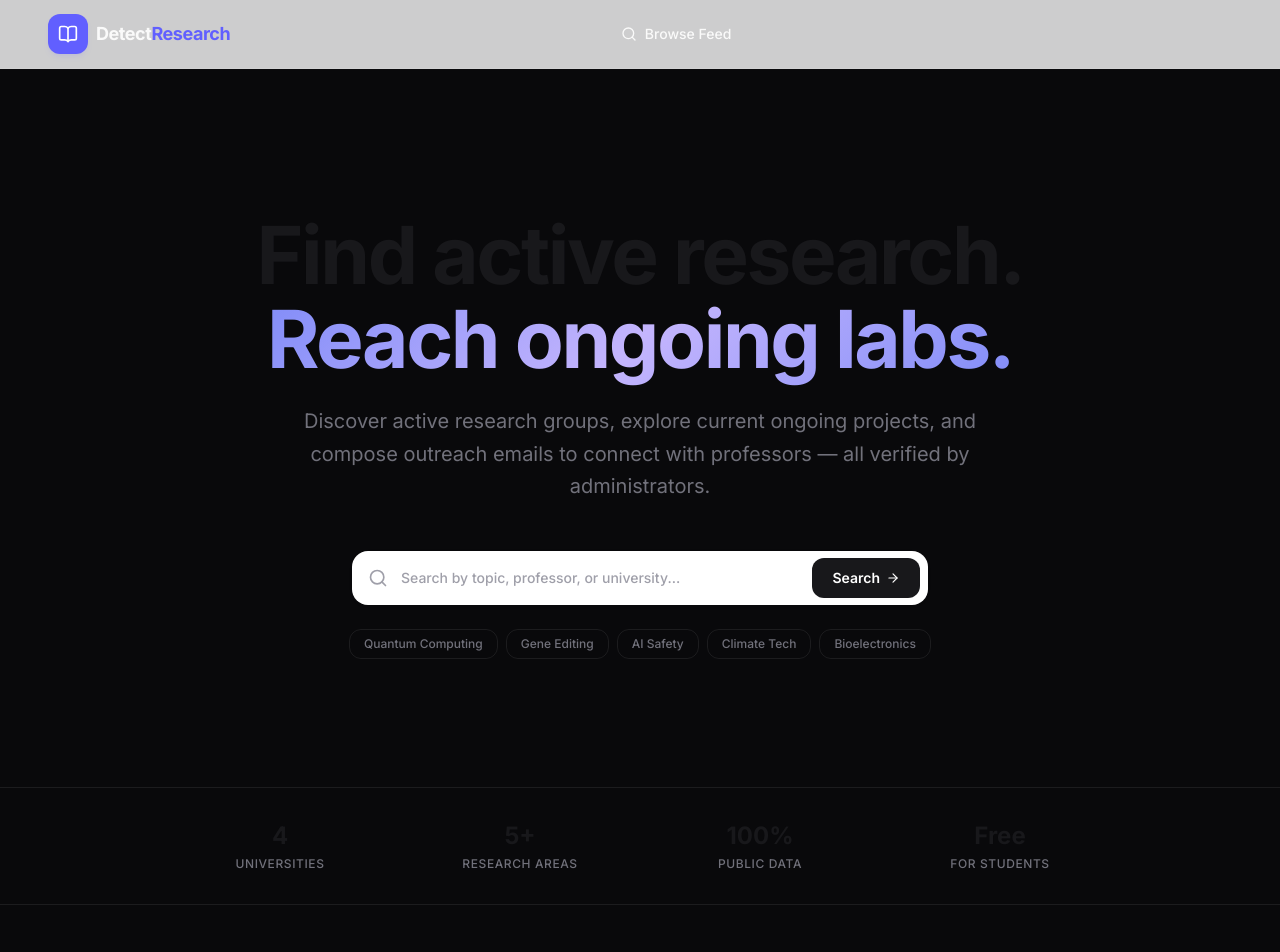
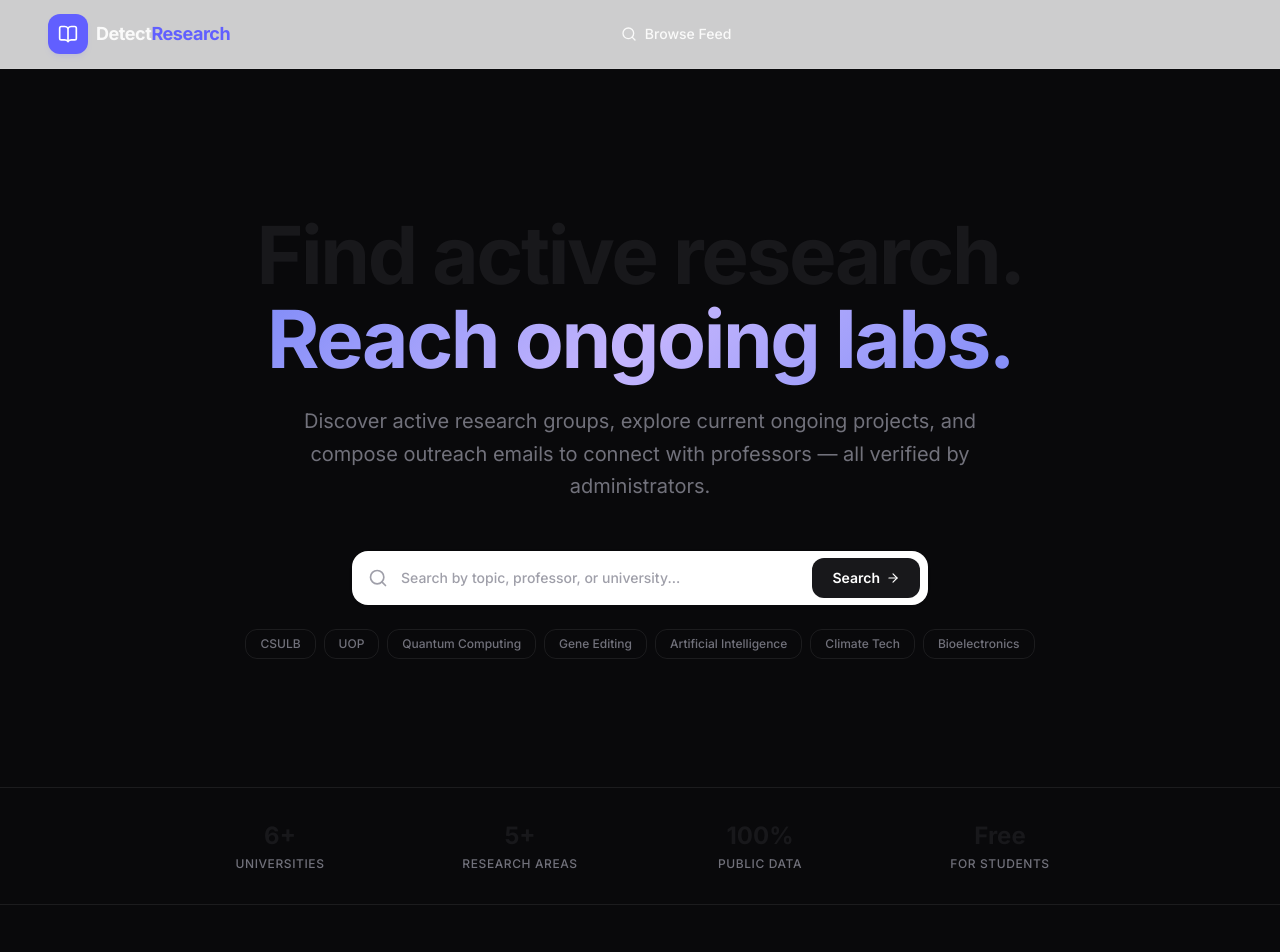
Before and after one commit to shrey1110-dotcom/DetectResearch, a Next.js app: page / in a window 1280 px wide. Shown: the top 952 px of the page. Built offline with nearby package versions, Linux system fonts and the light colour scheme; no server answers; the database is empty.

Commit message:
ui(landing): add CSULB and UOP quick filter tags and update university count

```diff
--- a/src/app/page.tsx
+++ b/src/app/page.tsx
@@ -77,10 +77,16 @@ export default function LandingPage() {
 
           {/* Quick links */}
           <div className="mt-6 flex flex-wrap justify-center gap-2">
-            {['Quantum Computing', 'Gene Editing', 'AI Safety', 'Climate Tech', 'Bioelectronics'].map((t) => (
+            {['CSULB', 'UOP', 'Quantum Computing', 'Gene Editing', 'Artificial Intelligence', 'Climate Tech', 'Bioelectronics'].map((t) => (
               <button
                 key={t}
-                onClick={() => router.push(`/feed?topic=${encodeURIComponent(t)}`)}
+                onClick={() => {
+                  if (t === 'CSULB' || t === 'UOP') {
+                    router.push(`/feed?search=${encodeURIComponent(t)}`);
+                  } else {
+                    router.push(`/feed?topic=${encodeURIComponent(t)}`);
+                  }
+                }}
                 className="px-3.5 py-1.5 text-xs font-medium text-zinc-500 dark:text-zinc-550 hover:text-zinc-900 dark:hover:text-zinc-200 border border-zinc-200 dark:border-zinc-800 hover:border-zinc-300 dark:hover:border-zinc-700 rounded-xl transition-all cursor-pointer"
               >
                 {t}
@@ -94,7 +100,7 @@ export default function LandingPage() {
       <section className="border-y border-zinc-100 dark:border-zinc-800/50 py-8">
         <div className="max-w-5xl mx-auto px-6 md:px-12 grid grid-cols-2 md:grid-cols-4 gap-8 text-center">
           <div>
-            <div className="text-2xl font-bold text-zinc-900 dark:text-white">4</div>
+            <div className="text-2xl font-bold text-zinc-900 dark:text-white">6+</div>
             <div className="text-xs font-medium text-zinc-500 dark:text-zinc-400 mt-1 uppercase tracking-wider">Universities</div>
           </div>
           <div>
```
